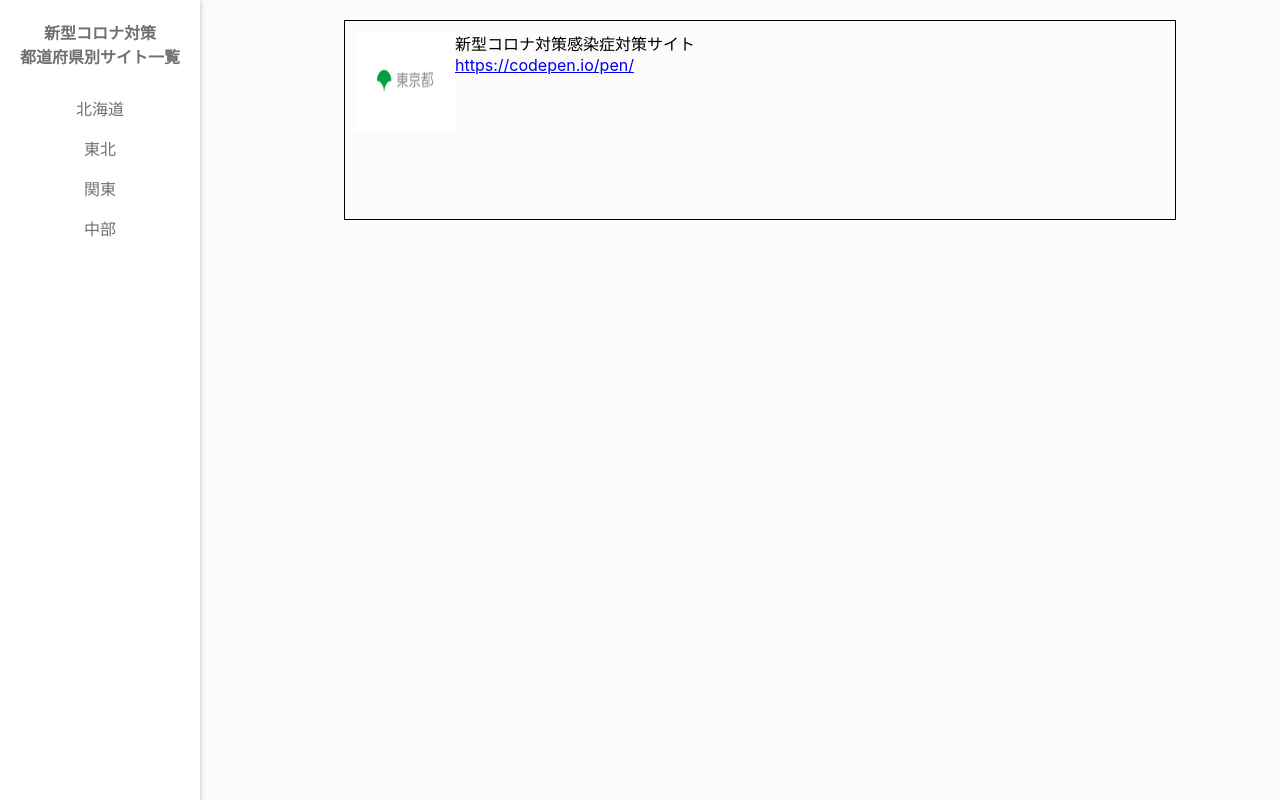
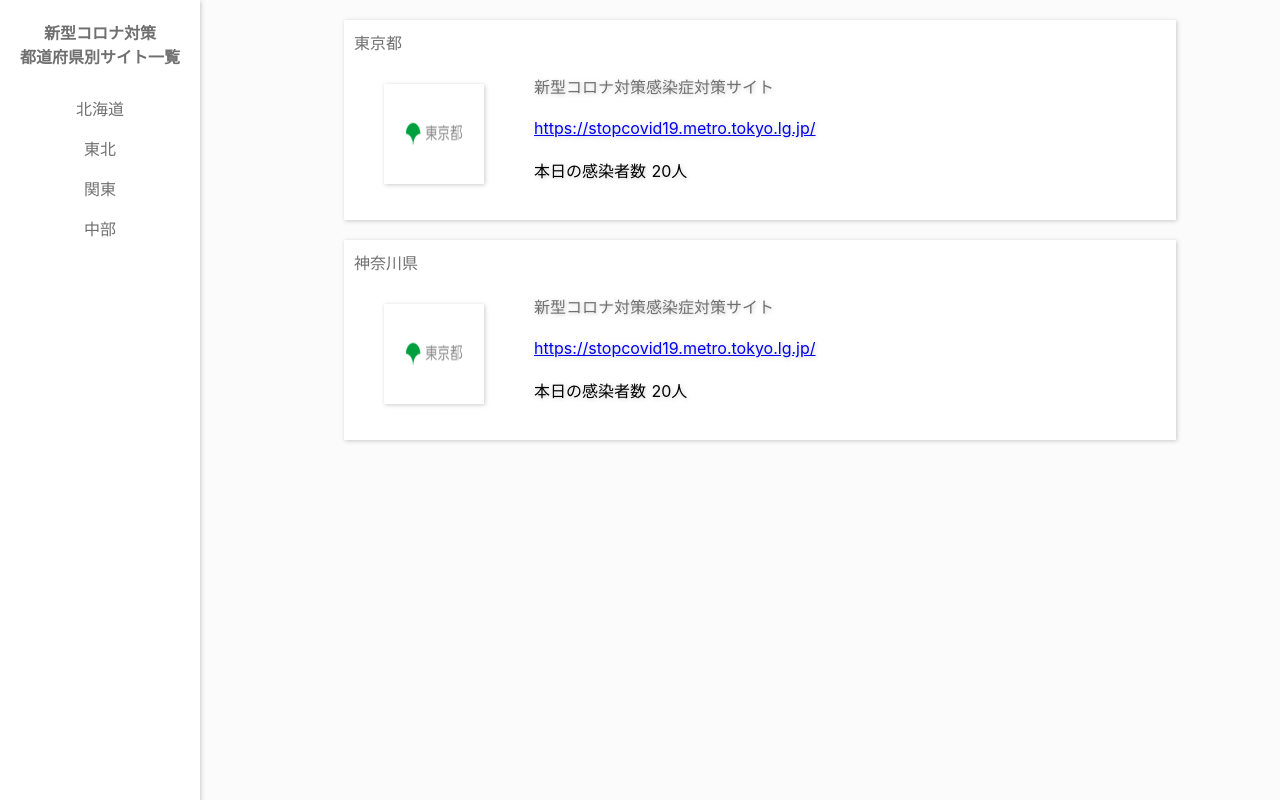
Before and after one commit to GakutoOkawara/covid19-prefectures, a Nuxt app: page / in a window 1280 px wide. Shown: the top 800 px of the page. Built offline with nearby package versions, Linux system fonts and the light colour scheme; no server answers.

Commit message:
Main.vueにて表示する都道府県のサイトを実装

```diff
--- a/components/Main.vue
+++ b/components/Main.vue
@@ -2,28 +2,28 @@
   <div class="main">
     <ul>
       <li class="store">
-        <!-- <p>東京都</p> -->
-        <!-- <div> -->
-
+        <p class="prefecture">東京都</p>
         <div class="image-box">
           <img src="../assets/tokyo_logo.jpg" width="100px" height="100px" />
         </div>
         <div class="site-detail">
-          <p>新型コロナ対策感染症対策サイト</p>
-          <a href="https://codepen.io/pen/">https://codepen.io/pen/</a>
+          <p class="site-name">新型コロナ対策感染症対策サイト</p>
+          <a href="https://stopcovid19.metro.tokyo.lg.jp/">https://stopcovid19.metro.tokyo.lg.jp/</a>
+          <p class="infected">本日の感染者数 20人</p>
         </div>
+      </li>
 
-        <!-- <p>本日の感染者数 20人</p> -->
-        <!-- </div> -->
+      <li class="store">
+        <p class="prefecture">神奈川県</p>
+        <div class="image-box">
+          <img src="../assets/tokyo_logo.jpg" width="100px" height="100px" />
+        </div>
+        <div class="site-detail">
+          <p class="site-name">新型コロナ対策感染症対策サイト</p>
+          <a href="https://stopcovid19.metro.tokyo.lg.jp/">https://stopcovid19.metro.tokyo.lg.jp/</a>
+          <p class="infected">本日の感染者数 20人</p>
+        </div>
       </li>
-      <!-- <li class="store">
-        <p>神奈川県</p>
-        <div>
-          <p>新型コロナ対策感染症対策サイト</p>
-          <a href="https://codepen.io/pen/">https://codepen.io/pen/</a>
-          <p>本日の感染者数 10人</p>
-        </div>
-      </li>-->
     </ul>
   </div>
 </template>
@@ -43,19 +43,34 @@ export default {};
   width: 80%;
   height: 200px;
   list-style-type: none;
-  border: 1px solid;
   padding: 10px;
   margin: 20px auto;
   box-sizing: border-box;
+  filter: drop-shadow(1px 1px 2px rgba(0, 0, 0, 0.2));
+  background-color: #ffffff;
+}
+.prefecture {
+  color: #707070;
 }
 .image-box {
-  height: 100px;
-  width: 100px;
   box-sizing: border-box;
   float: left;
+  padding: 30px;
+  filter: drop-shadow(1px 1px 2px rgba(0, 0, 0, 0.2));
 }
 .site-detail {
   float: left;
   width: 80%;
+  filter: drop-shadow(1px 1px 2px rgba(0, 0, 0, 0.2));
+}
+.site-name {
+  color: #707070;
+  padding: 20px;
+}
+.site-detail a {
+  margin: 20px;
+}
+.infected {
+  padding: 20px;
 }
 </style>
```
